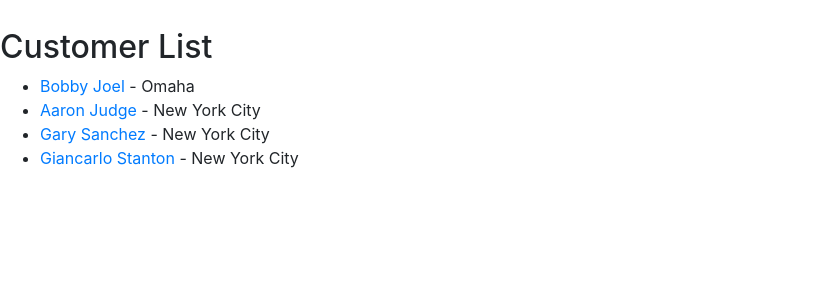
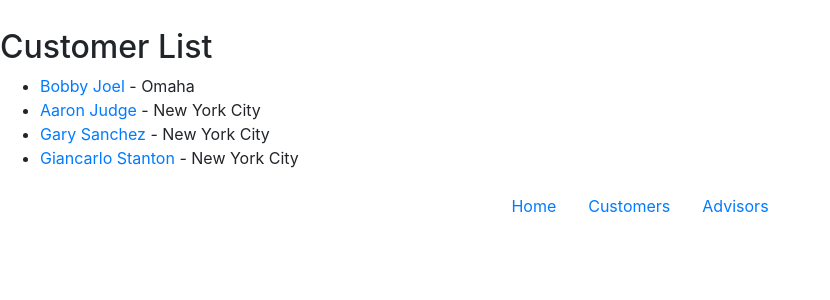
Before and after one commit to venomdp/DjangoFinancialProject, a Django app: page /customer/ in a window 1280 px wide. Shown: the part 188-488 px from the top of the page, without its empty margins (0-830 px from the left). Run offline with Django 3.2, Linux system fonts and the light colour scheme; data comes from the database, SQL or seed files in the repository; some libraries are stand-ins or nearby versions.

Commit message:
Mild Changes
asdf

```diff
--- a/financial/templates/financial/customer.html
+++ b/financial/templates/financial/customer.html
@@ -21,6 +21,20 @@
         {% endfor %}
     </ul>
 
+         <div class="container">
+        <ul class="nav justify-content-center">
+            <li class="nav-item">
+                <a class="nav-link" href="http://127.0.0.1:8000">Home</a>
+            </li>
+            <li class="nav-item">
+                <a class="nav-link" href="http://127.0.0.1:8000/customer/">Customers</a>
+            </li>
+            <li class="nav-item">
+                <a class="nav-link" href="http://127.0.0.1:8000/admin/financial/customer/">Advisors</a>
+            </li>
+        </ul>
+    </div>
+
     <!-- Optional JavaScript -->
     <!-- jQuery first, then Popper.js, then Bootstrap JS -->
     <script src="https://code.jquery.com/jquery-3.2.1.slim.min.js" integrity="sha384-KJ3o2DKtIkvYIK3UENzmM7KCkRr/rE9/Qpg6aAZGJwFDMVNA/GpGFF93hXpG5KkN" crossorigin="anonymous"></script>
--- a/financial/templates/financial/index.html
+++ b/financial/templates/financial/index.html
@@ -38,6 +38,8 @@
     </div>
 
 
+
+
     <!-- Optional JavaScript -->
     <!-- jQuery first, then Popper.js, then Bootstrap JS -->
     <script src="https://code.jquery.com/jquery-3.2.1.slim.min.js" integrity="sha384-KJ3o2DKtIkvYIK3UENzmM7KCkRr/rE9/Qpg6aAZGJwFDMVNA/GpGFF93hXpG5KkN" crossorigin="anonymous"></script>
```
Also changed, not shown: financial/templates/financial/crypto.html (+14 -0 lines), financial/templates/financial/oneCustomer.html (+14 -0 lines), financial/templates/financial/stock.html (+14 -0 lines).
